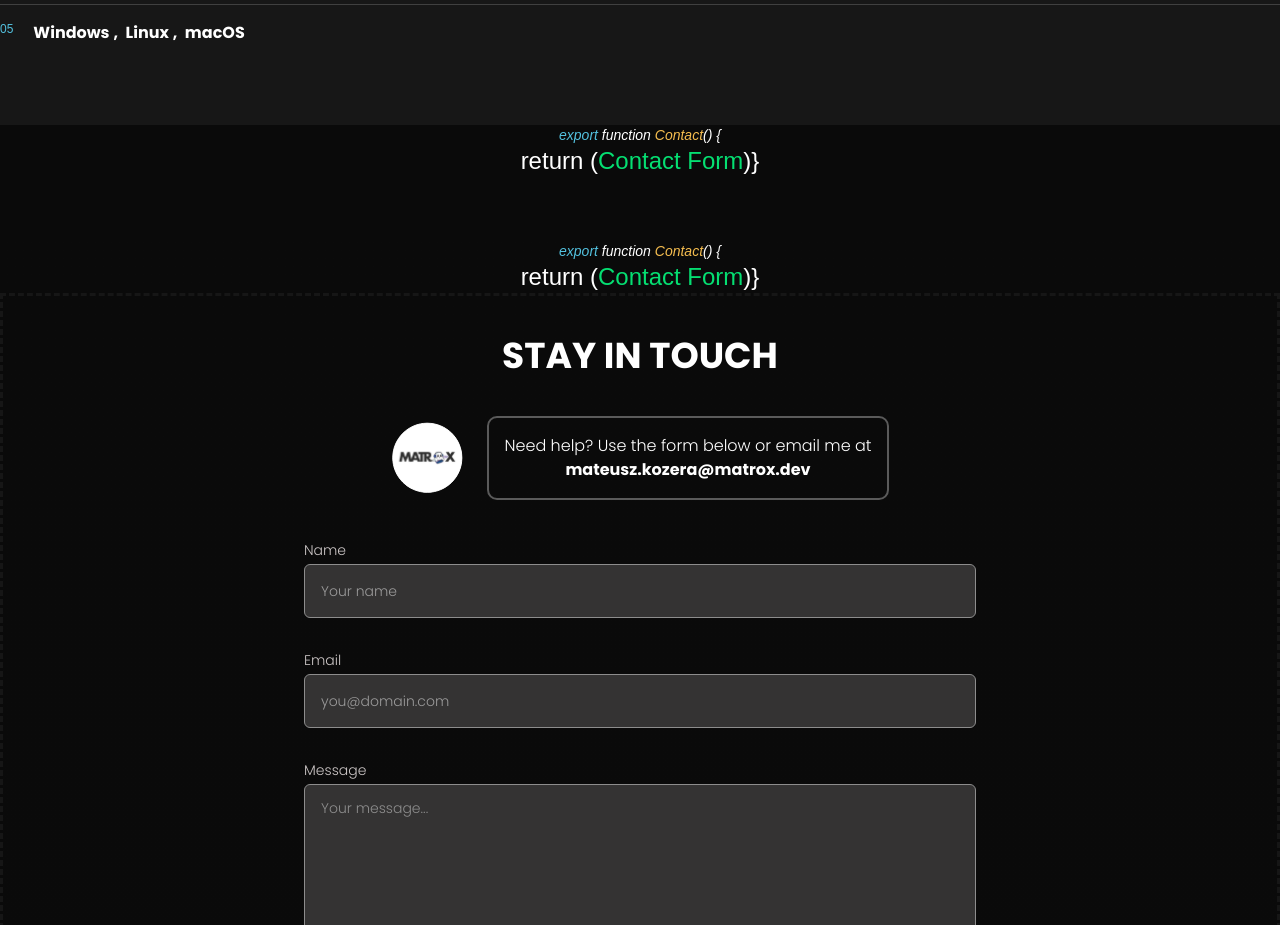
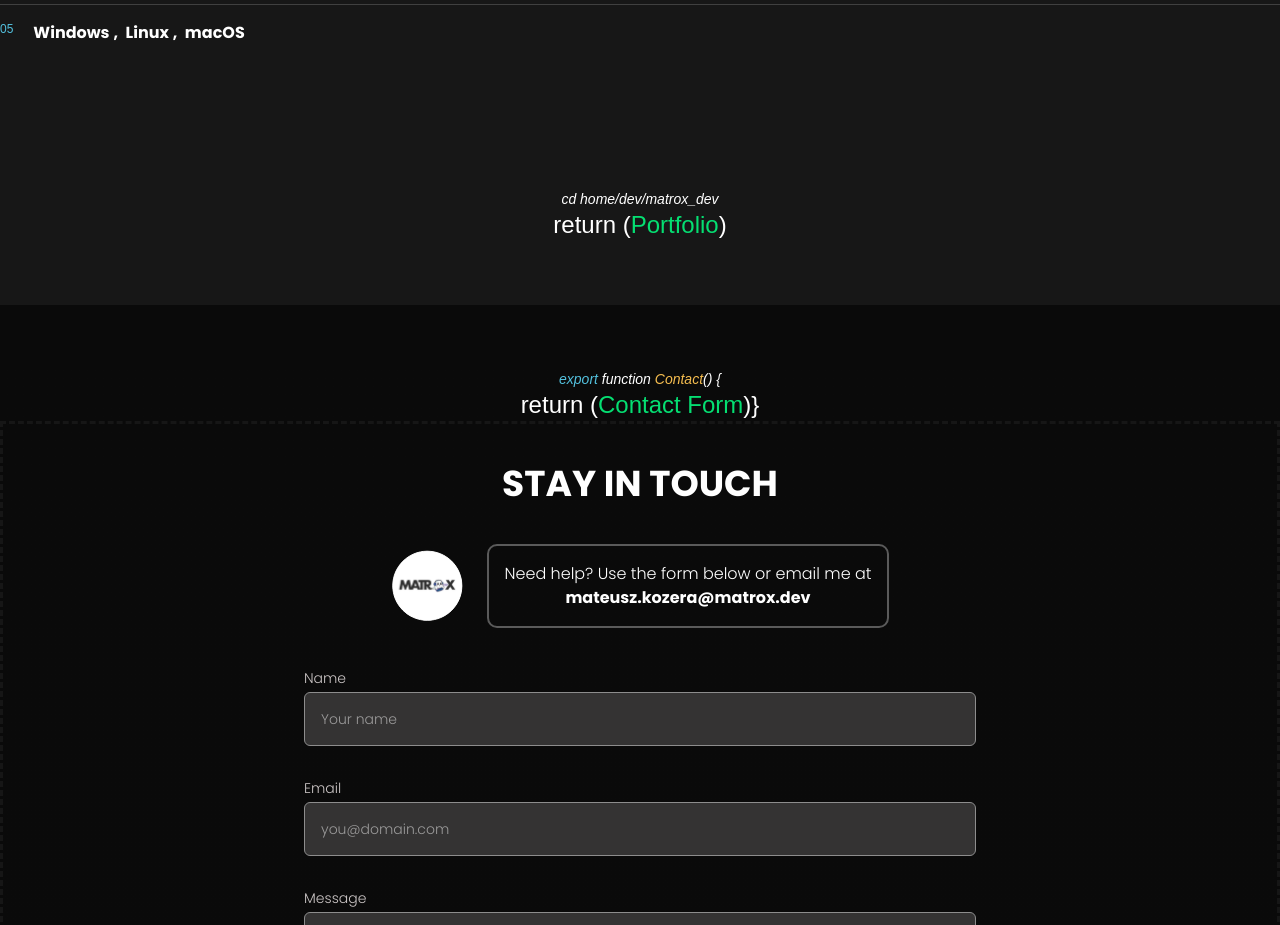
Before and after one commit to matroxok/Full-stack-Next.JS-Portfolio-Site, a Next.js app: page / in a window 1280 px wide. Shown: the part 2140-3065 px from the top of the page. Built offline with nearby package versions, Linux system fonts and the light colour scheme; a web font is replaced by a local one.

Commit message:
added: id's

```diff
--- a/src/components/about.tsx
+++ b/src/components/about.tsx
@@ -75,7 +75,7 @@ function Profile() {
 
 export default function About() {
 	return (
-		<div className="w-full h-auto bg-[#171717] mt-24">
+		<div id='about' className="w-full h-auto bg-[#171717] mt-24">
 			<div className="container mx-auto py-16">
 				<div className={`${martianMono.className} flex flex-col`}>
 					<p className="font-extralight text-sm italic">cd home/dev/matrox_dev</p>
--- a/src/components/expirience.tsx
+++ b/src/components/expirience.tsx
@@ -35,7 +35,7 @@ export const LinkedinButton = () => {
 
 export default function Expirience() {
 	return (
-		<div className="w-full h-auto bg-[#171717]">
+		<div id="expirience" className="w-full h-auto bg-[#171717]">
 			<div className="container mx-auto pt-16">
 				<div className="flex flex-col">
 					<div className="flex justify-end">
--- a/src/components/navbar.tsx
+++ b/src/components/navbar.tsx
@@ -19,11 +19,11 @@ export function Nav() {
 	const navItems = [
 		{
 			name: 'Home',
-			link: '#features',
+			link: '#home',
 		},
 		{
 			name: 'About',
-			link: '#login',
+			link: '#about',
 		},
 		{
 			name: 'Expirience',
@@ -31,7 +31,7 @@ export function Nav() {
 		},
 		{
 			name: 'Portfolio',
-			link: '#contact',
+			link: '#portfolio',
 		},
 	]
 
--- a/src/components/portfolio.tsx
+++ b/src/components/portfolio.tsx
@@ -2,21 +2,18 @@ import { Martian_Mono } from 'next/font/google'
 
 const martianMono = Martian_Mono({
 	subsets: ['latin'],
-	weight: ['400', '700'],
+	weight: ['200', '300', '400', '700'],
 })
 
 export default function Portfolio() {
 	return (
-		<div>
-			<div className="container mx-auto">
+		<div id="portfolio" className="w-full h-auto bg-[#171717]">
+			<div className="container mx-auto py-16">
 				<div className="flex justify-center">
 					<div className={`${martianMono.className} flex flex-col items-center`}>
-						<p className="font-extralight text-sm italic">
-							<span className="text-[#53C1DE]">export</span> function <span className="text-[#F5BD4F]">Contact</span>(){' '}
-							{'{'}
-						</p>
+						<p className="font-extralight text-sm italic">cd home/dev/matrox_dev</p>
 						<h3 className="font-regular text-2xl">
-							return (<span className="text-green-400">Contact Form</span>){'}'}
+							return (<span className="text-green-400">Portfolio</span>)
 						</h3>
 					</div>
 				</div>
--- a/src/components/ui/resizable-navbar.tsx
+++ b/src/components/ui/resizable-navbar.tsx
@@ -3,6 +3,7 @@ import { cn } from '@/lib/utils'
 import { IconMenu2, IconX } from '@tabler/icons-react'
 import { motion, AnimatePresence, useScroll, useMotionValueEvent } from 'motion/react'
 import Image from 'next/image'
+import Link from 'next/link'
 
 import React, { useRef, useState } from 'react'
 
@@ -114,7 +115,8 @@ export const NavItems = ({ items, className, onItemClick }: NavItemsProps) => {
 				className
 			)}>
 			{items.map((item, idx) => (
-				<a
+				<Link
+					scroll={true}
 					onMouseEnter={() => setHovered(idx)}
 					onClick={onItemClick}
 					className="relative px-4 py-2 text-white font-bold dark:text-neutral-300"
@@ -127,7 +129,7 @@ export const NavItems = ({ items, className, onItemClick }: NavItemsProps) => {
 						/>
 					)}
 					<span className="relative z-20">{item.name}</span>
-				</a>
+				</Link>
 			))}
 		</motion.div>
 	)
```
